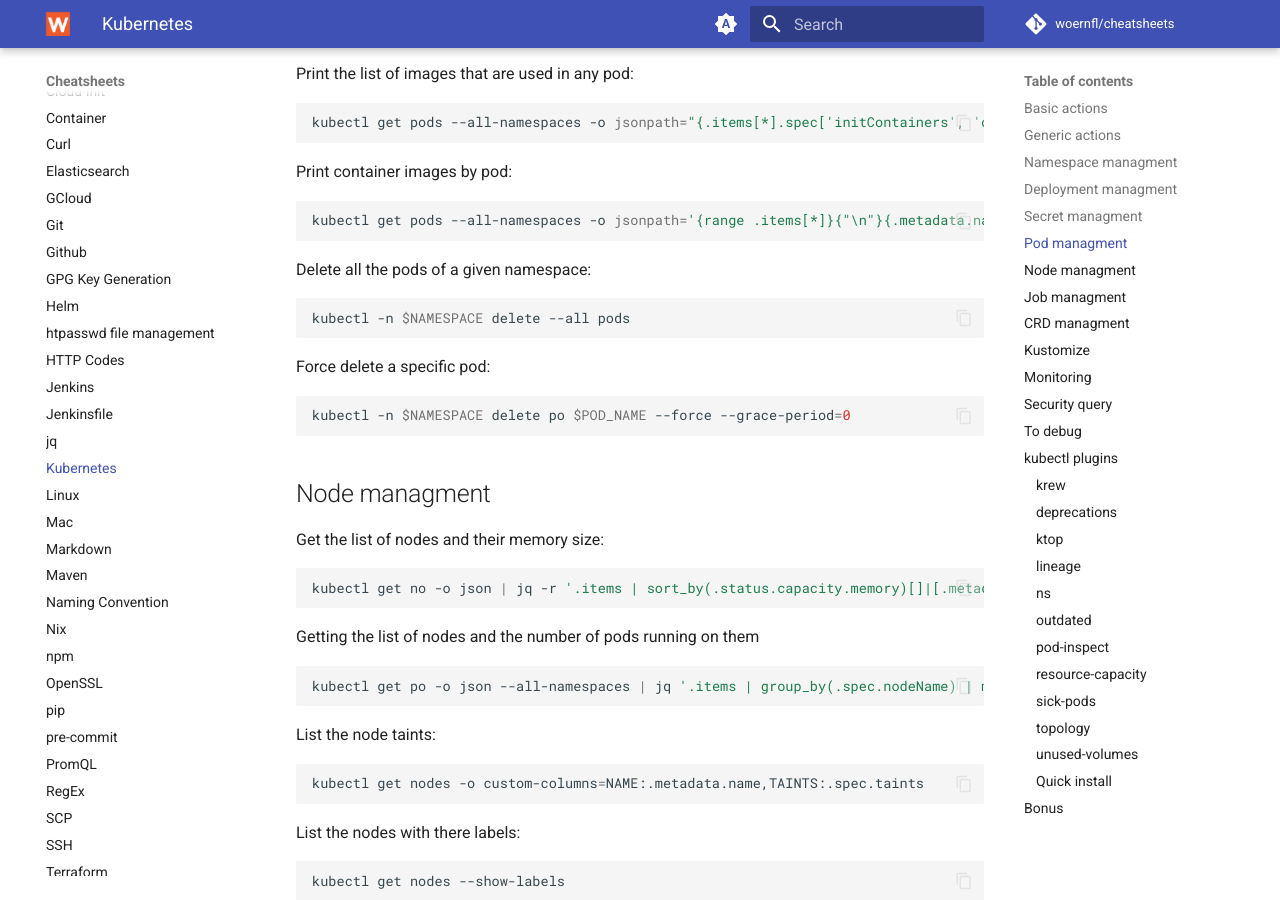
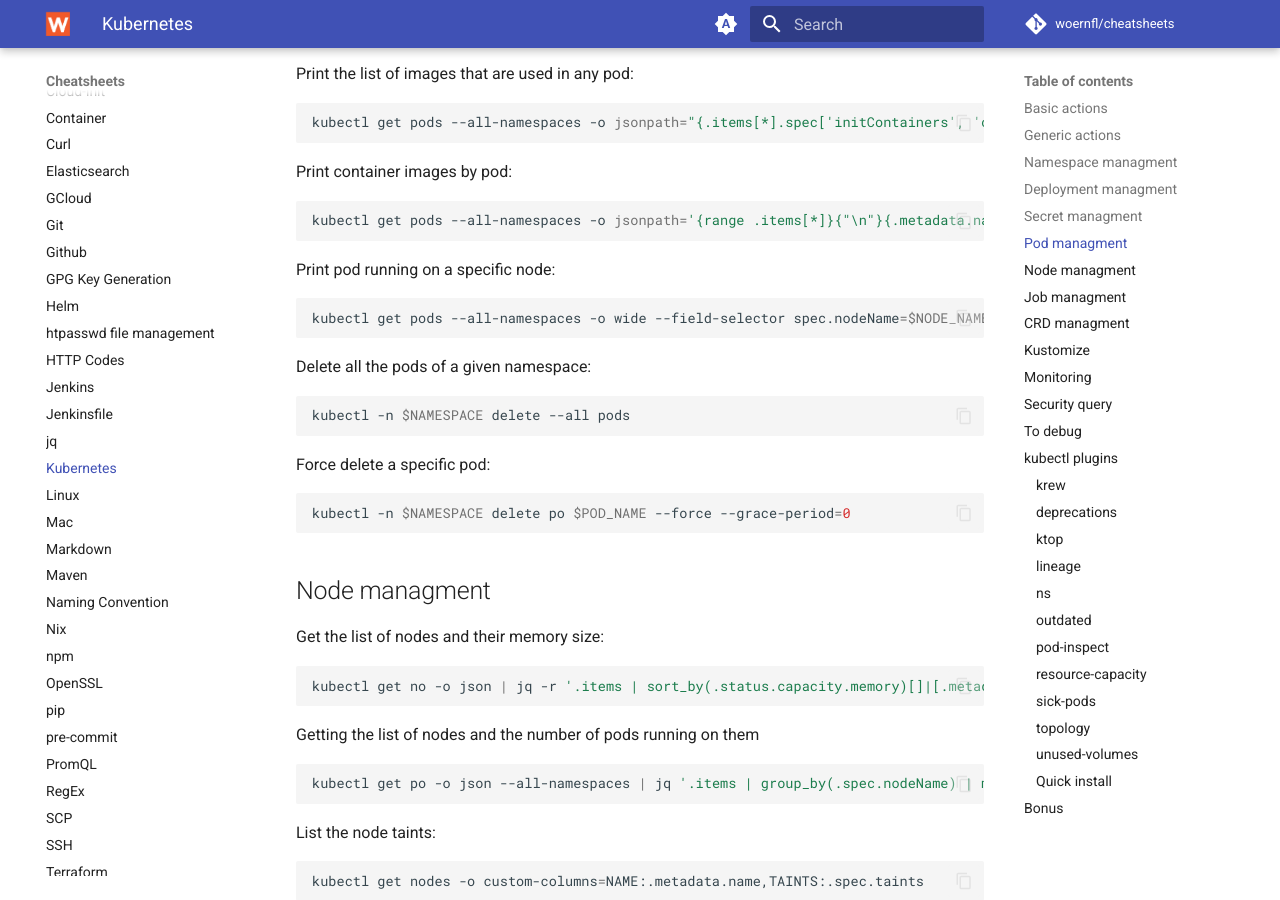
Before and after one commit to woernfl/cheatsheets, an MkDocs documentation site: the page built from docs/kubernetes.md, in a window 1280 px wide and 900 px high, scrolled down 2639 px. Built offline with MkDocs 1.6.1 and Material for MkDocs 9.7.7, drawn with Linux system fonts in a browser that asks for light colours; comment, search, counter and statistics services are not loaded.

Commit message:
Update kubernetes.md (#271)

````diff
--- a/docs/kubernetes.md
+++ b/docs/kubernetes.md
@@ -149,6 +149,12 @@
 
 ```bash
 kubectl get pods --all-namespaces -o jsonpath='{range .items[*]}{"\n"}{.metadata.name}{":\t"}{range .spec.containers[*]}{.image}{", "}{end}{end}' | sort
+```
+
+Print pod running on a specific node:
+
+```bash
+kubectl get pods --all-namespaces -o wide --field-selector spec.nodeName=$NODE_NAME
 ```
 
 Delete all the pods of a given namespace:
````
